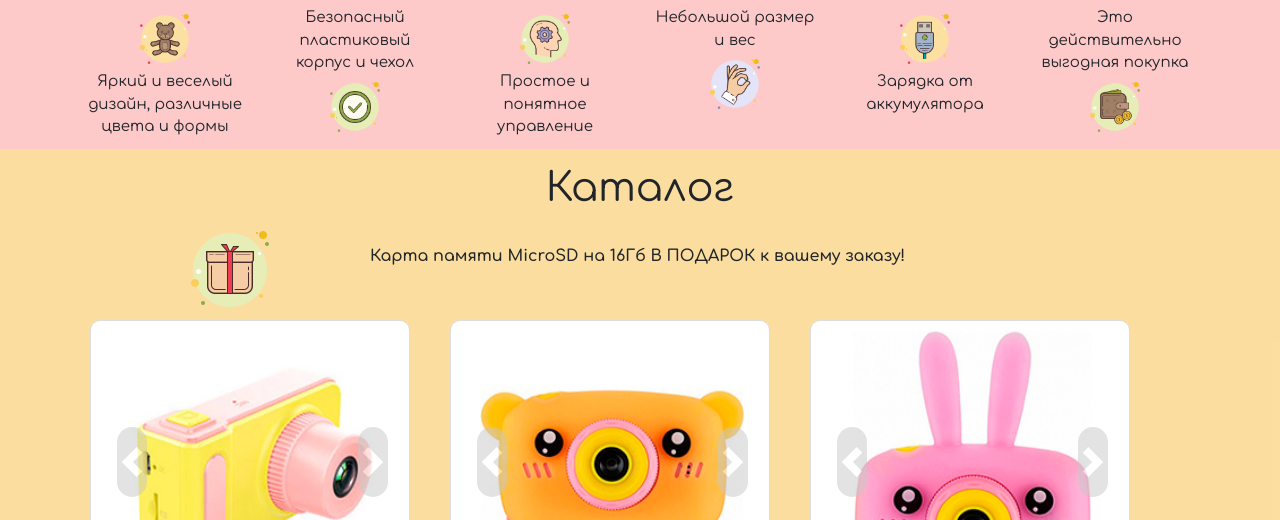
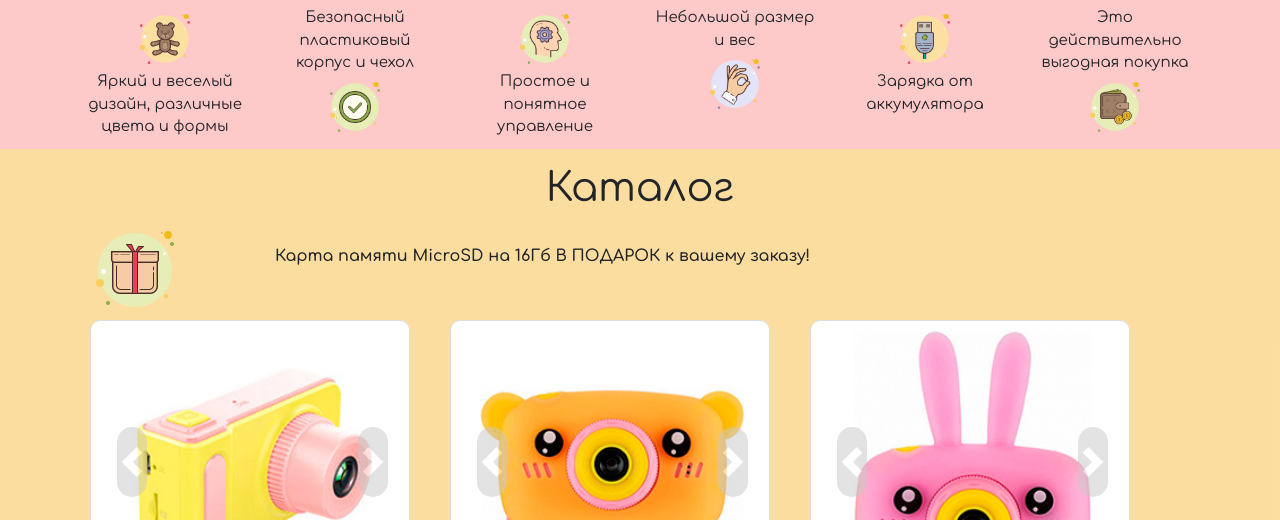
Before and after one commit to ss-stolyarova/ss-stolyarova.github.io, a plain HTML site: page index.html in a window 1280 px wide. Shown: the part 675-1195 px from the top of the page. Drawn offline with nearby package versions, Linux system fonts and the light colour scheme; a script that the page names is missing.

Commit message:
Add files via upload

```diff
--- a/index.html
+++ b/index.html
@@ -143,7 +143,6 @@
   <div class="container">
     <h1 class="catalog_header">Каталог</h1>
     <div class="row">
-          <div class="col"></div>
       <div class="col-1"><img src="img/icons/gift_2.png" alt="gift" class="catalog__img"></div>
       <div class="col-9 offset-1"> <br> Карта памяти MicroSD на 16Гб В ПОДАРОК к вашему заказу!</div>
 
@@ -156,7 +155,6 @@
                   <div class="carousel-item">
                     <img src="img/catalog/mini_pink.jpg" class="d-block w-100" alt="...">
                   </div>
-
               </div>
               <a class="carousel-control-prev" href="#mini" role="button" data-slide="prev">
                 <span class="carousel-control-prev-icon" aria-hidden="true"></span>
@@ -377,7 +375,6 @@
 
             </div>
         </div>
-
     </div>
   </div>
 </section>
```
Lines whose indentation alone changed are shown as unchanged.
